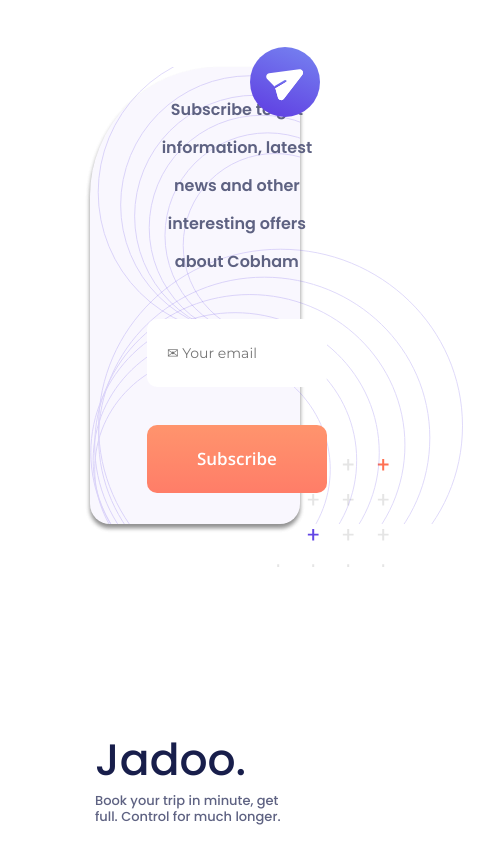
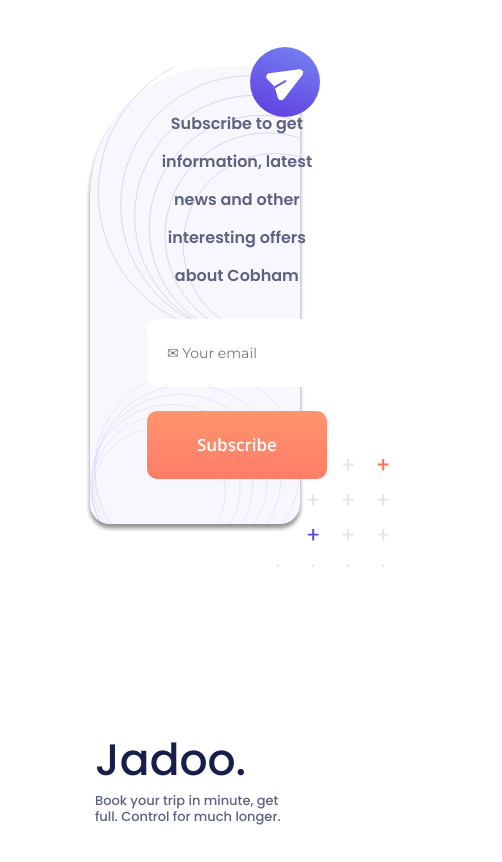
Before and after one commit to yuriikaplunivskyi/Travel_SSU_HW_2, a website: page src/index.html in a window 390 px wide. Shown: the part 7556-8418 px from the top of the page, 502 px wide, since content can reach past the window. Drawn offline with nearby package versions, Linux system fonts and the light colour scheme; a web font is replaced by a local one.

Commit message:
finale version, but I'm not sure

```diff
--- a/src/sass/blocks/_form.scss
+++ b/src/sass/blocks/_form.scss
@@ -1,9 +1,4 @@
-/* .background_cross{
-    position: absolute;
-    right: -5%;
-    bottom:-10%;
-    z-index: -99;
-} */
+
 
 .form{
     /* margin-top: rem(125); */
@@ -57,6 +52,7 @@
         flex-wrap: wrap;
         justify-content: center;
         align-items: center;
+        gap: rem(40);
 
 
     }
--- a/src/sass/blocks/_media.scss
+++ b/src/sass/blocks/_media.scss
@@ -120,6 +120,9 @@
                 }
             }
     }
+    .form__wrapper{
+        gap:rem(15);
+    }
 }
 
 
@@ -206,12 +209,18 @@
             transform:rotate(9deg) scale(.2) translate(300px,-390px);
         }
     }
+    .form__wrapper{
+        gap:rem(20);
+    }
 
 }
 @media (max-width: 576px) {
     @function rem($px) {
         $result: math.div($px, 10) + rem;
         @return $result;
+    }
+    .form__wrapper{
+        gap:rem(10);
     }
     .logos__content {
         justify-content: center;
@@ -254,4 +263,7 @@
         font-weight: 600;
         font-size: 16px;
     }
+    .form-decore_left{
+        width: 100%;
+    }
 }
--- a/src/sass/blocks/_promo.scss
+++ b/src/sass/blocks/_promo.scss
@@ -45,7 +45,7 @@
         position: absolute;
         z-index: 0;
         top: 10%;
-        left:100%;
+        left:30%;
 
         }
 
```
Also changed, not shown: src/index.html (+0 -1 lines), src/css/style.min.css.
